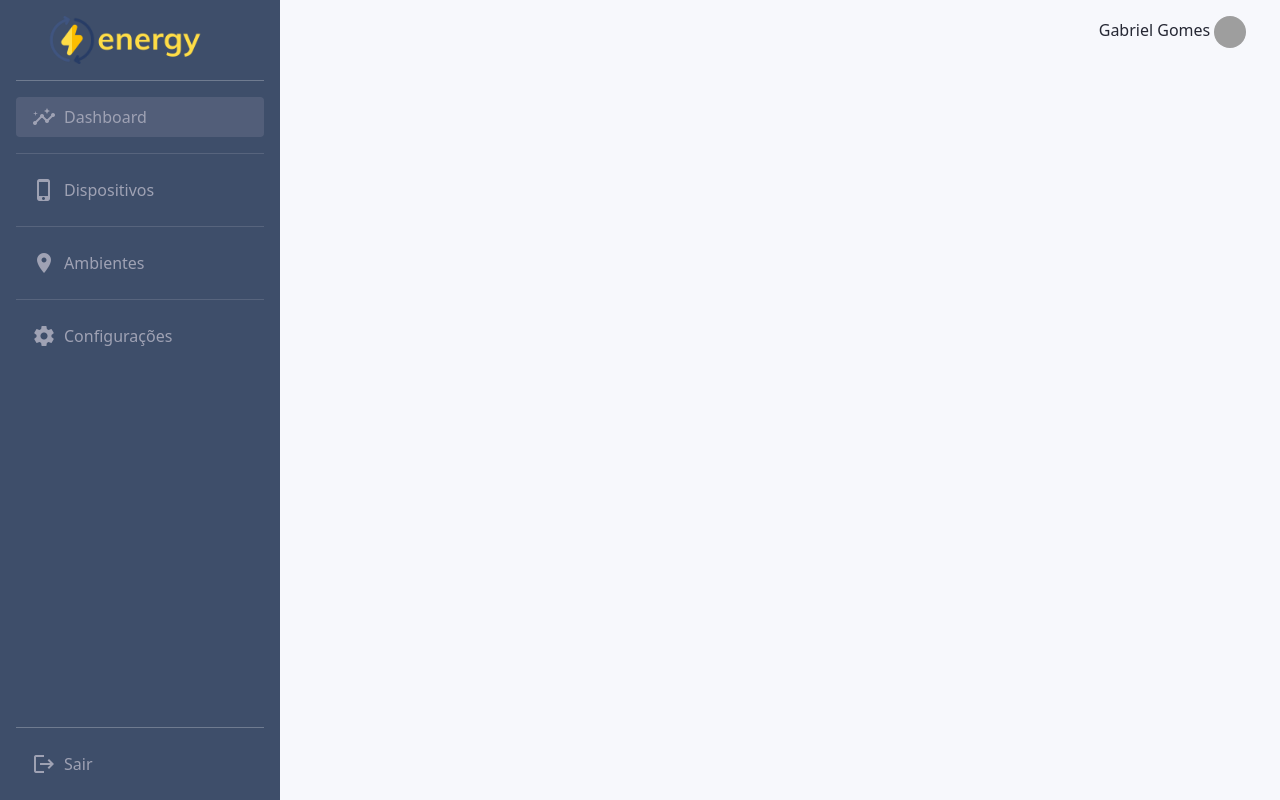
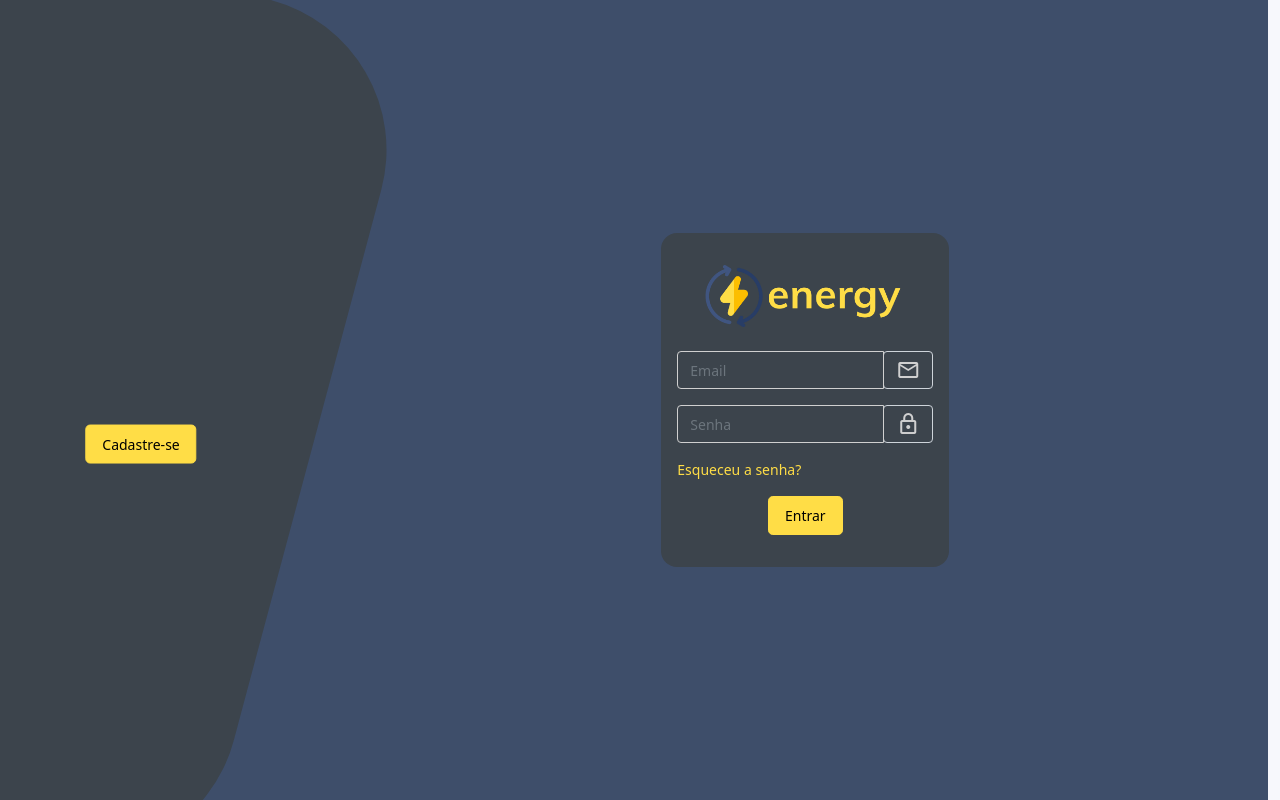
Before and after one commit to ImGoomes/senergy-web, an Angular app: page / in a window 1280 px wide. Built offline with nearby package versions, Linux system fonts and the light colour scheme; grey boxes are pictures that could not be loaded.

Commit message:
:zap: - finalizando tela de login

```diff
--- a/src/app/app.component.html
+++ b/src/app/app.component.html
@@ -1,3 +1 @@
-<app-header></app-header>
-<app-menu></app-menu>
 <router-outlet></router-outlet>
--- a/src/app/app.module.ts
+++ b/src/app/app.module.ts
@@ -6,12 +6,16 @@ import { AppComponent } from './app.component';
 import { BootstrapModule } from './bootstrap/bootstrap.module';
 import { MenuComponent } from './menu/menu.component';
 import { HeaderComponent } from './header/header.component';
+import { DashboardComponent } from './dashboard/dashboard.component';
+import { LoginComponent } from './login/login.component';
 
 @NgModule({
   declarations: [
     AppComponent,
     MenuComponent,
-    HeaderComponent
+    HeaderComponent,
+    DashboardComponent,
+    LoginComponent
   ],
   imports: [
     BrowserModule,
--- /dev/null
+++ b/src/app/dashboard/dashboard.component.html
@@ -0,0 +1,3 @@
+<app-header></app-header>
+<app-menu></app-menu>
+<p>dashboard works!</p>
--- /dev/null
+++ b/src/app/dashboard/dashboard.component.ts
@@ -0,0 +1,15 @@
+import { Component, OnInit } from '@angular/core';
+
+@Component({
+  selector: 'app-dashboard',
+  templateUrl: './dashboard.component.html',
+  styleUrls: ['./dashboard.component.css']
+})
+export class DashboardComponent implements OnInit {
+
+  constructor() { }
+
+  ngOnInit(): void {
+  }
+
+}
--- /dev/null
+++ b/src/app/login/login.component.css
@@ -0,0 +1,94 @@
+.main-login {
+    position: absolute;
+    width: 100%;
+    height: 100%;
+    background: #3E4E6A;
+    overflow: hidden;
+}
+
+.form-login {
+    width: 30%;
+    margin: auto;
+}
+
+.form-signin {
+    width: 80%;
+    background: #3C444C;
+    padding: 1em;
+    padding-top: 2em;
+    padding-bottom: 2em;
+    border-radius: 16px;
+}
+
+.form-login img {
+    width: 80%;
+    height: auto;
+}
+
+input {
+    background-color: #3C444C !important;
+    border: 1px solid #D0D0D0;
+    color: #D0D0D0 !important;
+    box-sizing: border-box;
+    border-radius: 4px;
+    font-size: 14px;
+}
+
+.icon {
+    background-color: #3C444C !important;
+    color: #D0D0D0;
+    font-size: 1.5em;
+}
+
+.esq-senha {
+    text-align: left;
+    font-size: 14px;
+}
+
+a:link {
+    color: #FFDD46;
+    background-color: transparent;
+    text-decoration: none;
+}
+
+a:visited {
+    color: #FFDD46;
+    background-color: transparent;
+    text-decoration: none;
+}
+
+a:hover {
+    color: #FFDD46;
+    background-color: transparent;
+    text-decoration: underline;
+}
+
+a:active {
+    color: #FFDD46;
+    background-color: transparent;
+    text-decoration: underline;
+}
+
+.btn {
+    color: #000000;
+    border: 1px solid #FFDD46;
+    background-color: #FFDD46;
+    font-size: 14px;
+}
+
+.image {
+    background: #3C444C;
+    border-radius: 155px;
+    transform: rotate(15deg);
+    width: 110%;
+    height: 110%;
+    overflow: hidden;
+    margin-left: -8em;
+    margin-top: -2em;
+}
+
+.image button {
+    margin-top: 100%;
+    margin-left: 50%;
+    transform: rotate(-15deg);
+}
--- /dev/null
+++ b/src/app/login/login.component.html
@@ -0,0 +1,32 @@
+<!-- <div class="container"> -->
+<div class="row main-login">
+    <div class="col-4">
+        <div class="image">
+            <button class="btn btn-lg btn-primary btn-block btn-cadastrar" type="submit">Cadastre-se</button>
+        </div>
+    </div>
+    <div class="col-8 form-login">
+        <div class="text-center">
+            <form class="form-signin">
+                <img class="mb-4" src="../../assets/img/senergy-log.png" alt="Logo senergy">
+                <div class="input-group mb-3">
+                    <input type="text" class="form-control input-login" placeholder="Email" autocomplete="chrome-off">
+                    <div class="input-group-append">
+                        <span class="input-group-text material-icons-outlined icon">email</span>
+                    </div>
+                </div>
+                <div class="input-group mb-3">
+                    <input type="password" class="form-control input-login" placeholder="Senha" autocomplete="chrome-off">
+                    <div class="input-group-append">
+                        <span class="input-group-text material-icons-outlined icon">lock</span>
+                    </div>
+                </div>
+                <div class="mb-3 esq-senha">
+                    <a href="#"> Esqueceu a senha? </a>
+                </div>
+                <button class="btn btn-lg btn-primary btn-block btn-login" type="submit">Entrar</button>
+            </form>
+        </div>
+    </div>
+</div>
+<!-- </div> -->
--- /dev/null
+++ b/src/app/login/login.component.ts
@@ -0,0 +1,15 @@
+import { Component, OnInit } from '@angular/core';
+
+@Component({
+  selector: 'app-login',
+  templateUrl: './login.component.html',
+  styleUrls: ['./login.component.css']
+})
+export class LoginComponent implements OnInit {
+
+  constructor() { }
+
+  ngOnInit(): void {
+  }
+
+}
```
Also changed, not shown: src/app/app-routing.module.ts (+25 -0 lines), src/app/dashboard/dashboard.component.css (added), 2 other files (tests, documents, lock files or other folders).
